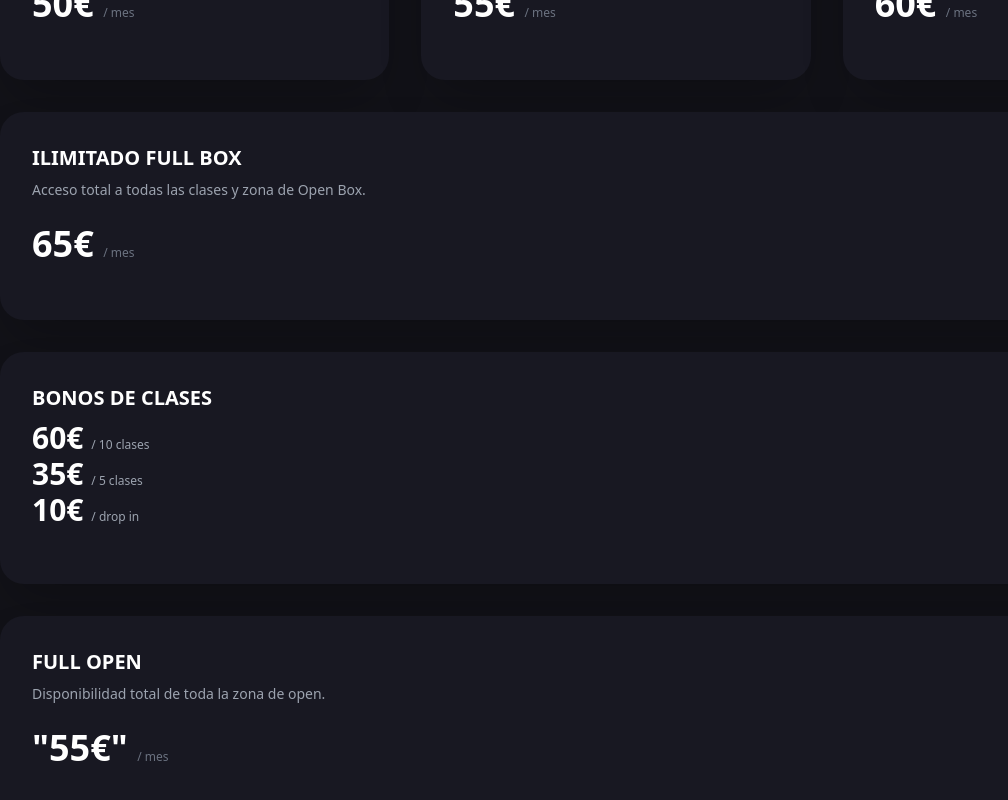
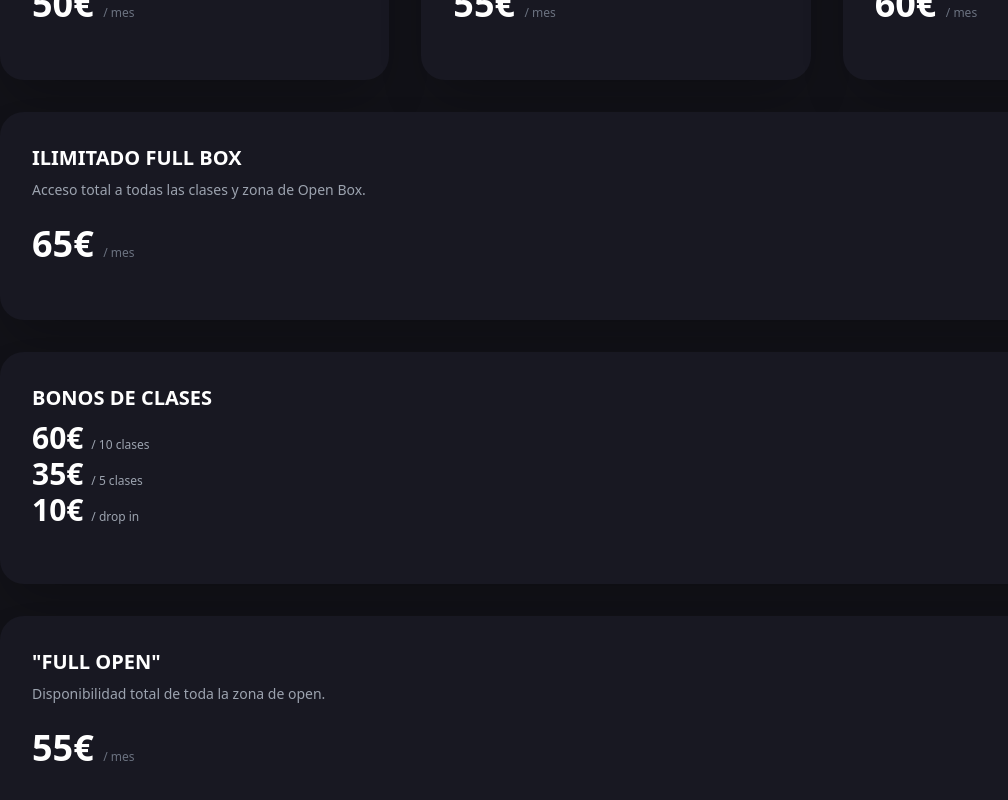
Before and after one commit to Ralvmun04/FreedomFitness, a React (Vite) app: page /tarifas in a window 1280 px wide. Shown: the part 808-1608 px from the top of the page, without its empty margins (24-1032 px from the left). Built offline with nearby package versions, Linux system fonts and the light colour scheme.

Commit message:
Full Open

```diff
--- a/src/pages/tarifas.tsx
+++ b/src/pages/tarifas.tsx
@@ -104,10 +104,10 @@ export default function tarifas({ activeDiscipline, setActiveDiscipline }: Tarif
             className="bg-[#181822] rounded-3xl p-8 transition-all duration-300 relative flex flex-col justify-between w-full md:w-[calc(33.333%-1.33rem)] shadow-2xl"
           >
             <div>
-              <h3 className="text-xl font-bold uppercase mb-2">{isCrossfit ? "Full Open" : "5 Días / Semana"}</h3>
+              <h3 className="text-xl font-bold uppercase mb-2">"Full Open"</h3>
               <p className="text-gray-400 text-sm mb-6">{isCrossfit ? "Disponibilidad total de toda la zona de open." : ""}</p>
               <div className="text-4xl font-black mb-6">
-                "55€" <span className="text-xs text-gray-500 font-normal">/ mes</span>
+                55€ <span className="text-xs text-gray-500 font-normal">/ mes</span>
               </div>
             </div>
           </div>
```
